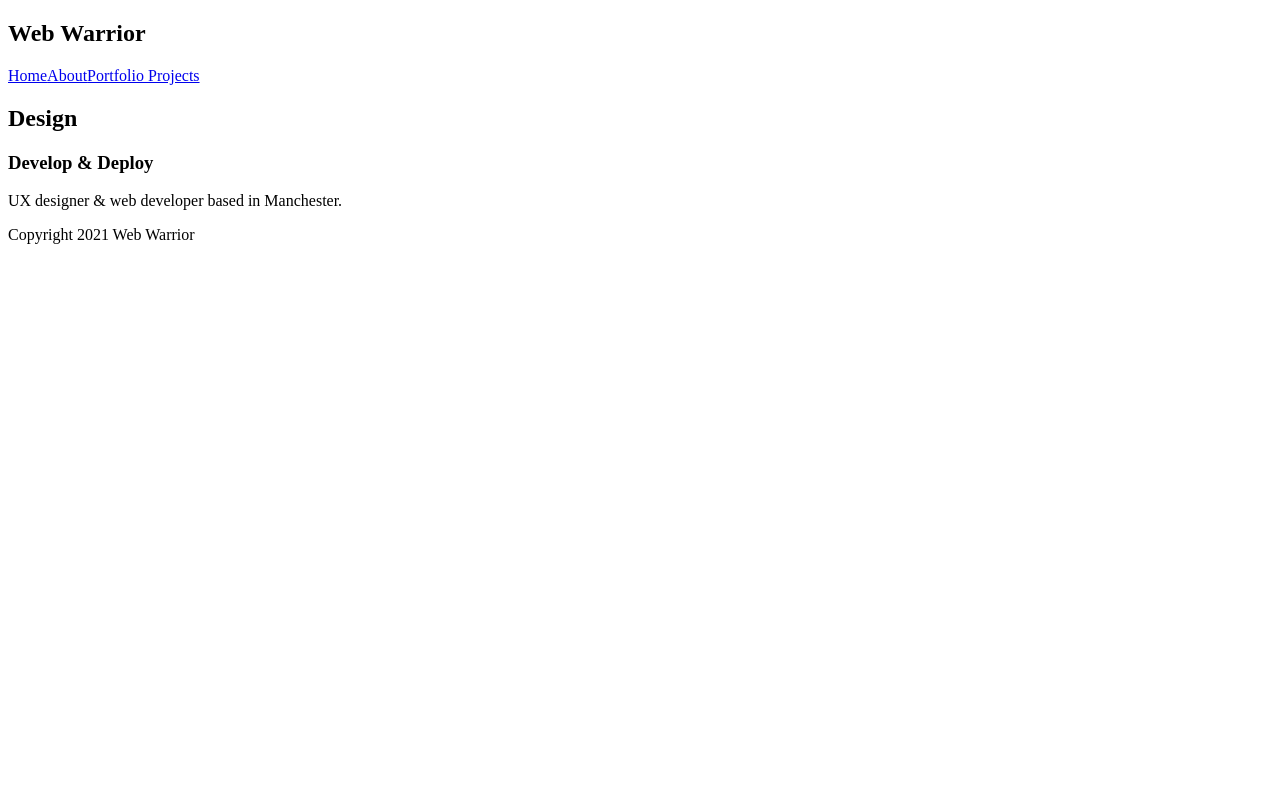
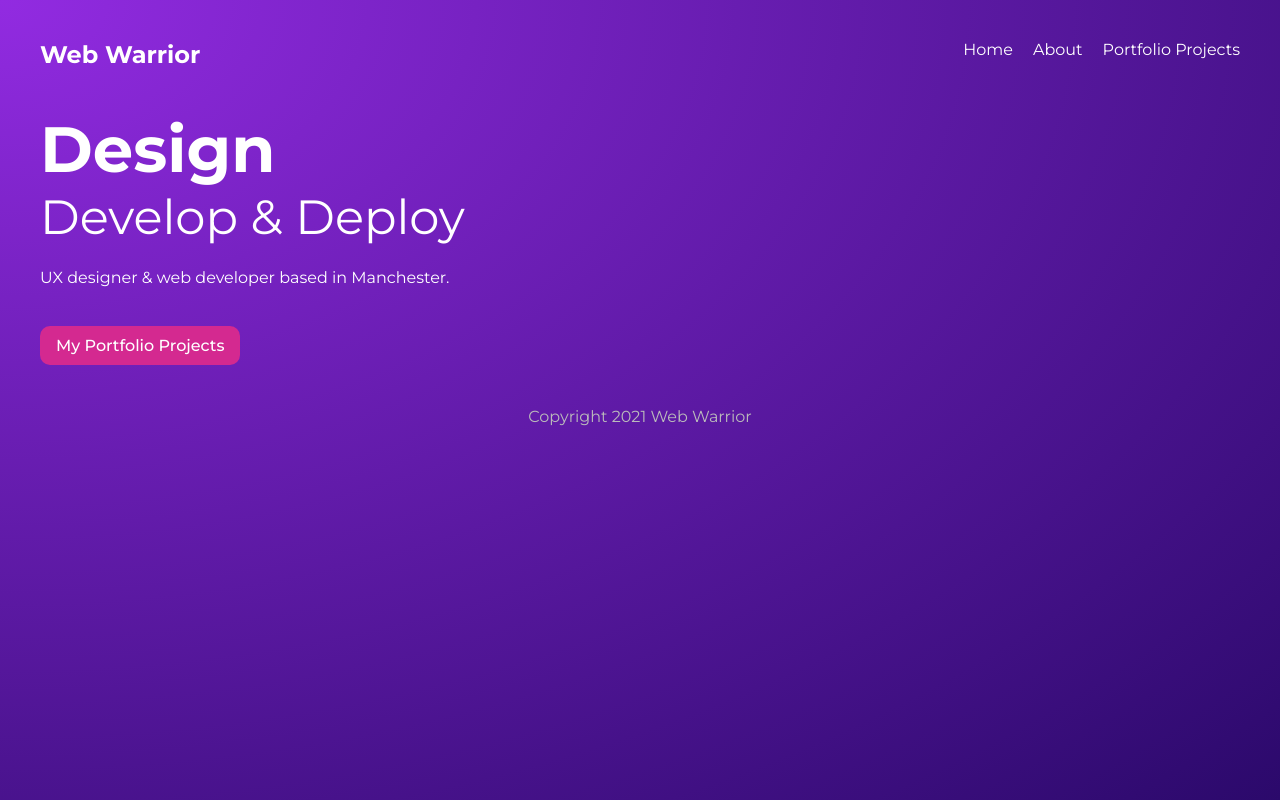
Before and after one commit to RaazKH/web-warrior, a Gatsby site: page / in a window 1280 px wide. Built offline with nearby package versions, Linux system fonts and the light colour scheme; Gatsby itself is replaced by a stand-in of ours.

Commit message:
Added global and module styles

```diff
--- a/src/components/Layout.js
+++ b/src/components/Layout.js
@@ -1,5 +1,6 @@
 import React from 'react'
 import Navbar from './Navbar'
+import '../styles/global.css'
 
 export default function Layout({ children }) {
     return (
--- a/src/pages/index.js
+++ b/src/pages/index.js
@@ -1,14 +1,17 @@
 import React from "react"
-import Layout from '../components/Layout'
+import { Link } from 'gatsby'
+import Layout from "../components/Layout"
+import * as styles from '../styles/home.module.css'
 
 export default function Home() {
   return (
     <Layout>
-      <section>
+      <section className={styles.header}>
         <div>
           <h2>Design</h2>
           <h3>Develop & Deploy</h3>
           <p>UX designer & web developer based in Manchester.</p>
+          <Link className={styles.btn} to="/projects">My Portfolio Projects</Link>
         </div>
       </section>
     </Layout>
--- a/src/pages/projects/index.js
+++ b/src/pages/projects/index.js
@@ -1,9 +1,10 @@
 import React from 'react'
 import Layout from '../../components/Layout'
+import * as styles from '../../styles/projects.module.css'
 
 export default function Projects() {
     return (
-        <div>
+        <div className={styles.portfolio}>
             <Layout>
                 <h2>Portfolio</h2>
                 <h3>Projects & websites I've Created</h3>
--- /dev/null
+++ b/src/styles/global.css
@@ -0,0 +1,58 @@
+@import url('https://fonts.googleapis.com/css2?family=Montserrat:wght@300;400;500;700&display=swap');
+* {
+    margin: 0;
+    padding: 0;
+    text-decoration: none;
+    font-family: "Montserrat";
+    color: white;
+}
+
+html, body {
+    min-height: 100%;
+}
+
+body {
+    background: radial-gradient(at top left, rgba(146, 43, 225, 1) 0%, rgba(43, 9, 107, 1) 100%);
+    background-repeat: no-repeat;
+}
+
+p {
+    margin: 16px auto;
+    line-height: 1.5em;
+}
+
+/* layout & nav */
+
+.layout {
+    max-width: 1200px;
+    margin: 0 auto;
+}
+
+nav {
+    display: grid;
+    grid-template-columns: 1fr 1fr;
+    margin: 40px auto;
+}
+
+nav .links {
+    display: inline-block;
+    text-align: right;
+}
+
+nav a {
+    display: inline-block;
+    margin-left: 20px;
+    font-weight: 400;
+    padding-bottom: 8px;
+    border-bottom: 3px solid transparent;
+}
+
+nav a:hover {
+    border-color: white;
+}
+
+footer p {
+    text-align: center;
+    color: #bbb;
+    margin: 40px auto;
+}
--- /dev/null
+++ b/src/styles/home.module.css
@@ -0,0 +1,22 @@
+.header {
+    display: grid;
+    grid-template-columns: 1fr 1fr;
+    grid-gap: 40px;
+    align-items: center;
+}
+.header h2 {
+    font-size: 4em;
+}
+.header h3 {
+    font-size: 3em;
+    font-weight: 400;
+    margin-bottom: 20px;
+}
+.btn {
+    display: inline-block;
+    background: #D42990;
+    padding: 10px 16px;
+    border-radius: 10px;
+    margin-top: 20px;
+    font-weight: 500;
+}
```
Also changed, not shown: src/styles/projects.module.css (added, +13 -0 lines).
